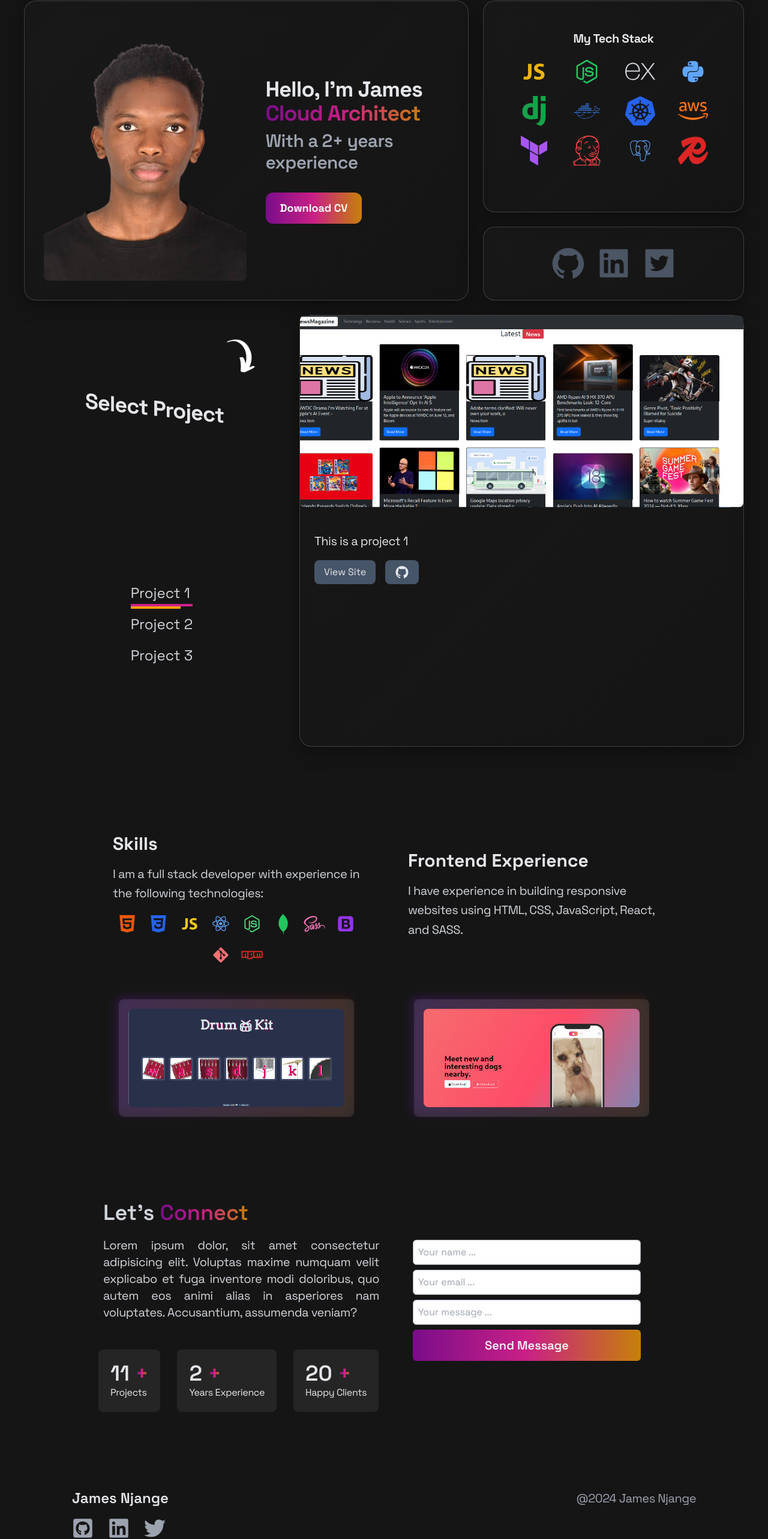
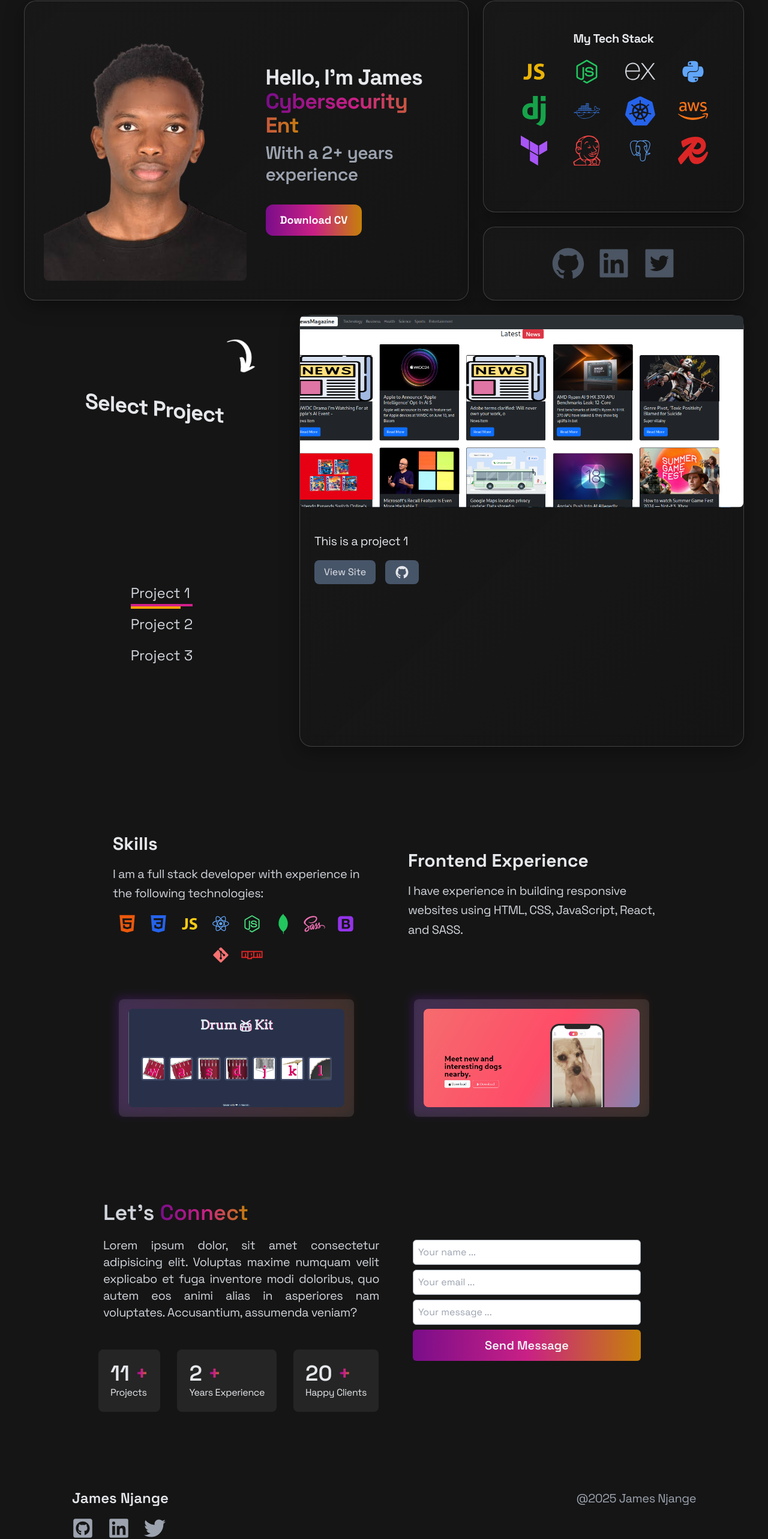
Before and after one commit to njange/portfolio, a React (Vite) app: page / in a window 1280 px wide. Shown: the part 95-2661 px from the top of the page at 60% size. Built offline with nearby package versions, Linux system fonts and the light colour scheme.

Commit message:
update Hero component role title to reflect current expertise and update Footer copyright year to 2025

```diff
--- a/src/components/Footer.jsx
+++ b/src/components/Footer.jsx
@@ -13,7 +13,7 @@
           <FaTwitter />
         </div>
       </div>
-      <p className='text-gray-400'>@2024 James Njange</p>
+      <p className='text-gray-400'>@2025 James Njange</p>
     </div>
   )
 }
--- a/src/components/Hero.jsx
+++ b/src/components/Hero.jsx
@@ -40,7 +40,7 @@
                             1000,
                             "Backend Developer",
                             1000,
-                            "Cloud Architect",
+                            "Cybersecurity Enthusiast",
                             1000,
                         ]}
                         wrapper="span"
```
